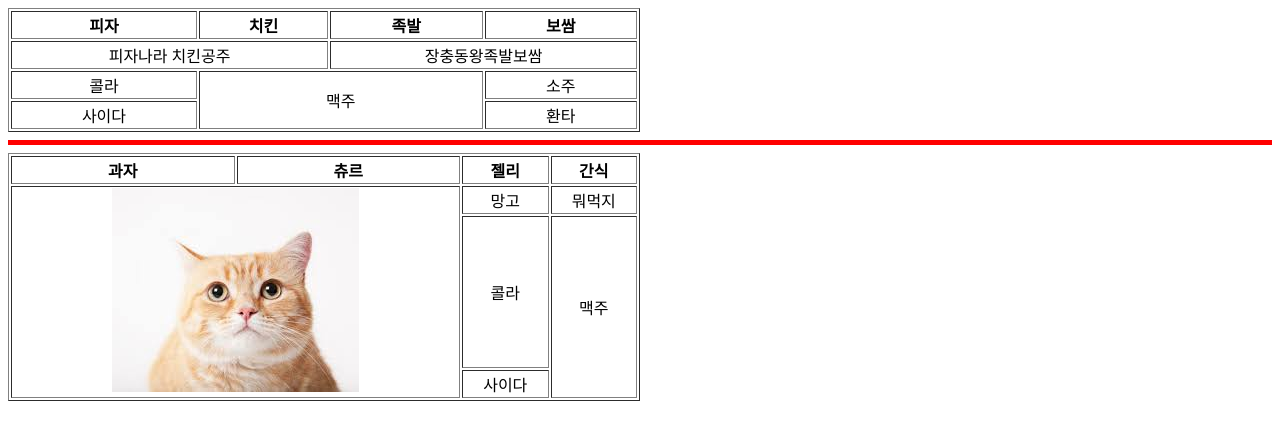
After one commit to hoon95/js_ex, a web app: file 05.table.html in a window 1280 px wide. The commit adds this page. Shown: the top 440 px of the page. Run offline with its HTML, style and script files only (its server is not run), Linux system fonts and the light colour scheme.

Commit message:
테이블 수정

```diff
--- /dev/null
+++ b/05.table.html
@@ -0,0 +1,62 @@
+<!DOCTYPE html>
+<html lang="en">
+
+<head>
+    <meta charset="UTF-8">
+    <meta name="viewport" content="width=device-width, initial-scale=1.0">
+    <title>Document</title>
+</head>
+
+<body>
+    <table border="1" width="50%" style="text-align: center;">
+        <thead>
+            <th>피자</th>
+            <th>치킨</th>
+            <th>족발</th>
+            <th>보쌈</th>
+        </thead>
+        <tbody>
+            <tr>
+                <td colspan="2">피자나라 치킨공주</td>
+                <td colspan="2">장충동왕족발보쌈</td>
+            </tr>
+            <tr>
+                <td>콜라</td>
+                <td colspan="2" rowspan="2">맥주</td>
+                <td>소주</td>
+            </tr>
+            <tr>
+                <td>사이다</td>
+                <td>환타</td>
+            </tr>
+        </tbody>
+    </table>
+
+    <hr color="red" size="5">
+
+    <table border="1" width="50%" style="text-align: center;">
+        <thead>
+            <th>과자</th>
+            <th>츄르</th>
+            <th>젤리</th>
+            <th>간식</th>
+        </thead>
+        <tbody>
+            <tr>
+                <td colspan="2" rowspan="4"><img src="./03, 04. Heading/cat.jpg" alt="야옹"></td>
+                <td>망고</td>
+                <td>뭐먹지</td>
+            </tr>
+            <tr>
+                <td>콜라</td>
+                <td colspan="2" rowspan="2">맥주</td>
+            </tr>
+            <tr>
+                <td>사이다</td>
+            </tr>
+        </tbody>
+    </table>
+
+</body>
+
+</html>
```
Also changed, not shown: 03, 04. Heading/heading2.html (added, +28 -0 lines), 03, 04. Heading/heating.html (added, +26 -0 lines), css/calendar.css (+23 -1 lines), 03, 04. Heading/cat.jpg (added).
